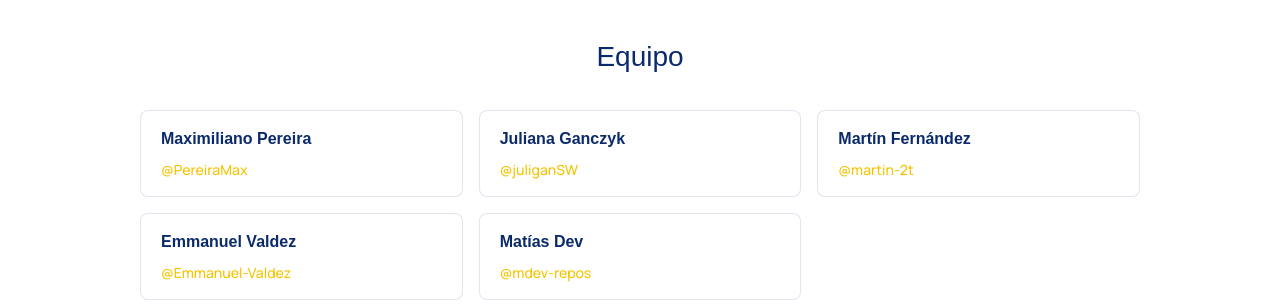
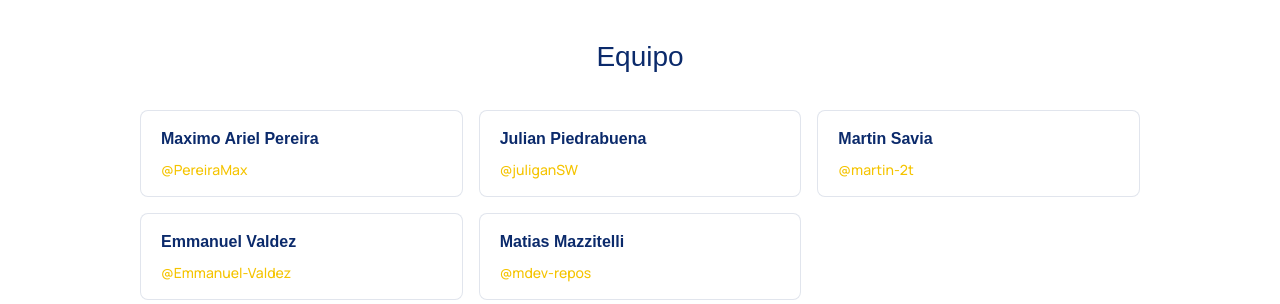
Before and after one commit to Emmanuel-Valdez/matchdeverdad-landing, a React (Vite) app: page / in a window 1280 px wide. Shown: the part 4540-4844 px from the top of the page. Built offline with nearby package versions, Linux system fonts and the light colour scheme; a web font is replaced by a local one.

Commit message:
fix: correct team member names

```diff
--- a/src/components/Equipo.jsx
+++ b/src/components/Equipo.jsx
@@ -1,9 +1,9 @@
 const integrantes = [
-  { nombre: 'Maximiliano Pereira', github: 'PereiraMax', ia: 'Modelo no informado' },
-  { nombre: 'Juliana Ganczyk', github: 'juliganSW', ia: 'Modelo no informado' },
-  { nombre: 'Martín Fernández', github: 'martin-2t', ia: 'Modelo no informado' },
+  { nombre: 'Maximo Ariel Pereira', github: 'PereiraMax', ia: 'Modelo no informado' },
+  { nombre: 'Julian Piedrabuena', github: 'juliganSW', ia: 'Modelo no informado' },
+  { nombre: 'Martin Savia', github: 'martin-2t', ia: 'Modelo no informado' },
   { nombre: 'Emmanuel Valdez', github: 'Emmanuel-Valdez', ia: 'opencode / DeepSeek 4.1 + Beam free' },
-  { nombre: 'Matías Dev', github: 'mdev-repos', ia: 'Modelo no informado' },
+  { nombre: 'Matias Mazzitelli', github: 'mdev-repos', ia: 'Modelo no informado' },
 ]
 
 function Equipo() {
```
